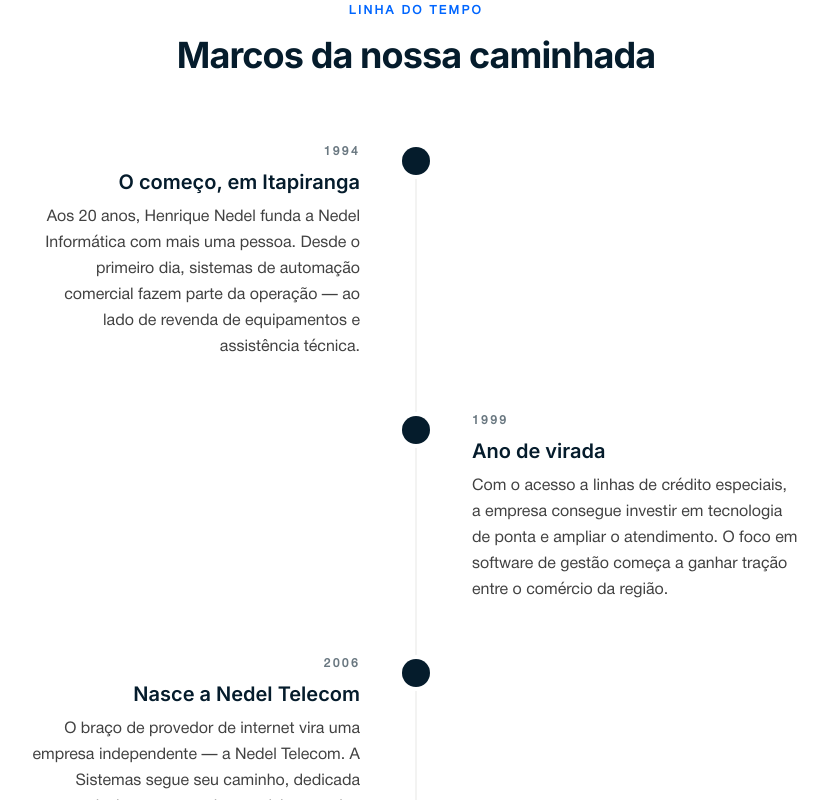
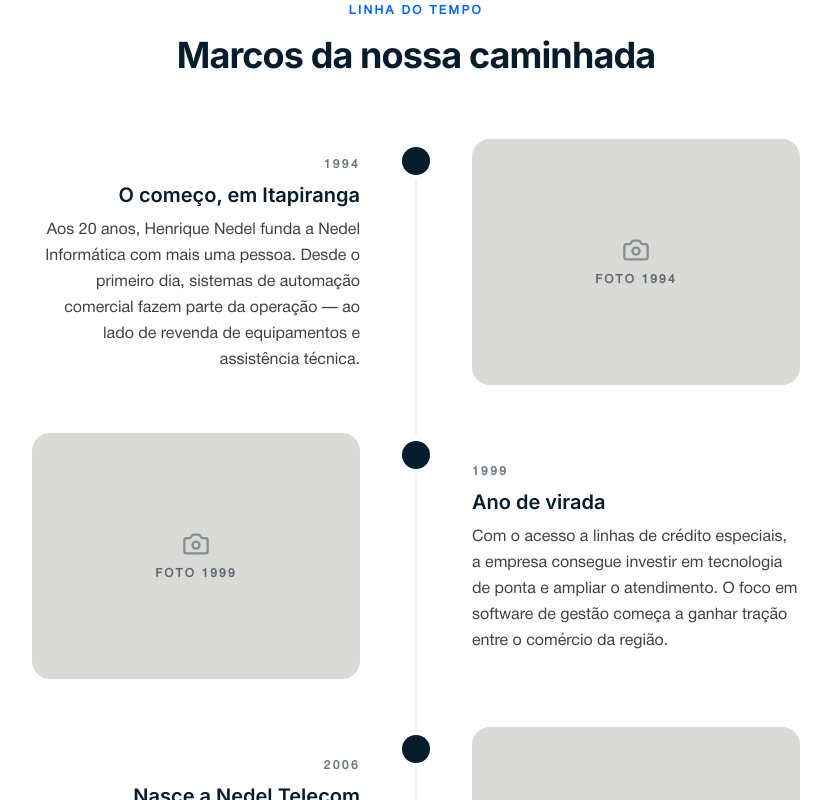
Before and after one commit to nedelsistemas/site, a Next.js app: page /about in a window 1280 px wide. Shown: the part 1940-2740 px from the top of the page, without its empty margins (224-1055 px from the left). Built offline with nearby package versions, Linux system fonts and the light colour scheme.

Commit message:
placeholder temporario na página sobre

```diff
--- a/src/app/about/page.tsx
+++ b/src/app/about/page.tsx
@@ -17,6 +17,7 @@
   ArrowRight,
   Award,
   Building2,
+  Camera,
   Compass,
   Handshake,
   HeartHandshake,
@@ -208,10 +209,27 @@
             {TIMELINE.map((item, i) => {
               const isEven = i % 2 === 0;
               const isCurrent = item.year === "Hoje";
+
+              // Placeholder pra foto histórica daquele ano
+              // PLACEHOLDER: substituir pelo <Image /> da foto correspondente
+              const photoPlaceholder = (
+                <div className="relative aspect-[4/3] w-full rounded-2xl bg-nedel-highlight-gray overflow-hidden flex items-center justify-center">
+                  <div className="text-center px-4">
+                    <Camera
+                      size={28}
+                      className="text-nedel-black-blue/40 mx-auto mb-2"
+                    />
+                    <p className="text-xs text-nedel-black-blue/60 uppercase tracking-[0.18em] font-semibold">
+                      Foto {item.year}
+                    </p>
+                  </div>
+                </div>
+              );
+
               return (
                 <RevealItem
                   key={item.year}
-                  className="relative md:grid md:grid-cols-2 md:gap-12 items-start"
+                  className="relative md:grid md:grid-cols-2 md:gap-12 items-center"
                 >
                   {/* Dot */}
                   <div
@@ -221,8 +239,12 @@
                     }`}
                   />
 
-                  {/* Spacer pra alternar lados no desktop */}
-                  {!isEven && <div className="hidden md:block" />}
+                  {/* Foto na coluna oposta — desktop only, item ímpar */}
+                  {!isEven && (
+                    <div className="hidden md:block md:pr-8">
+                      {photoPlaceholder}
+                    </div>
+                  )}
 
                   <div
                     className={`pl-12 md:pl-0 ${isEven ? "md:pr-8 md:text-right" : "md:pl-8"}`}
@@ -240,10 +262,17 @@
                     <p className="text-foreground/80 leading-relaxed">
                       {item.body}
                     </p>
+
+                    {/* Foto inline — mobile only, abaixo do texto */}
+                    <div className="md:hidden mt-5">{photoPlaceholder}</div>
                   </div>
 
-                  {/* Spacer pra alternar lados no desktop */}
-                  {isEven && <div className="hidden md:block" />}
+                  {/* Foto na coluna oposta — desktop only, item par */}
+                  {isEven && (
+                    <div className="hidden md:block md:pl-8">
+                      {photoPlaceholder}
+                    </div>
+                  )}
                 </RevealItem>
               );
             })}
--- a/src/app/contact/page.tsx
+++ b/src/app/contact/page.tsx
@@ -35,7 +35,7 @@
   },
   {
     Icon: PhoneCall,
-    accent: "blue" as const,
+    accent: "vivid" as const,
     label: "Telefone fixo",
     value: "(49) 3678-7275",
     description:
```
Also changed, not shown: public/nedel.svg.
